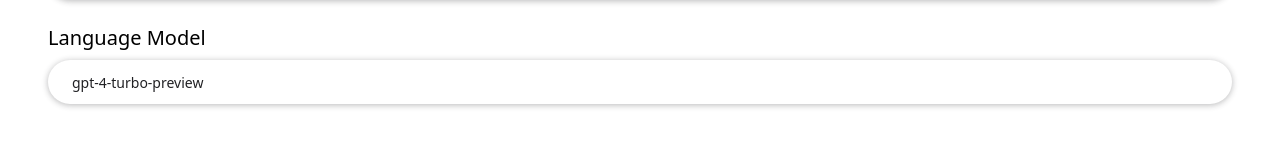
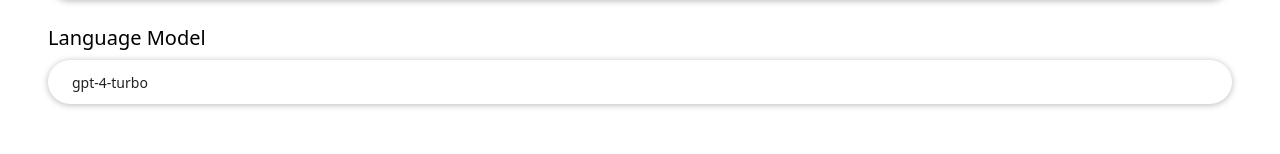
Before and after one commit to jbilcke/latent-browser, a Next.js app: page /settings in a window 1280 px wide. Shown: the part 484-638 px from the top of the page. Built offline with nearby package versions, Linux system fonts and the light colour scheme; what tailwind-safelist-generator would draw is missing.

Commit message:
gpt-4-turbo is not in preview anymore

```diff
--- a/src/app/search/page.tsx
+++ b/src/app/search/page.tsx
@@ -228,7 +228,7 @@
         elapsedTimeMs={elapsedTimeMs}
         estimatedTimeSec={estimatedTimeSec}
         isLoading={isLoading}
-        model={settings.openAIModel || 'gpt-4-turbo-preview' }
+        model={settings.openAIModel || 'gpt-4-turbo' }
         provider="OpenAI"
         stage={`JSON ${pass}/${maxNbPasses}`}
       />
--- a/src/app/settings/page.tsx
+++ b/src/app/settings/page.tsx
@@ -107,9 +107,9 @@
   openAIModel: {
     label: 'Language Model',
     description: '',
-    placeholder: 'Enter the model (default: gpt-4-turbo-preview)',
+    placeholder: 'Enter the model (default: gpt-4-turbo)',
     type: 'text',
-    defaultValue: 'gpt-4-turbo-preview',
+    defaultValue: 'gpt-4-turbo',
   },
   /*
   customPrompts: {
--- a/src/hooks/useSettings.ts
+++ b/src/hooks/useSettings.ts
@@ -10,7 +10,7 @@
     huggingFaceKey: '',
     huggingFaceModel: 'mistralai/Mixtral-8x7B-Instruct-v0.1',
     openAIKey: '',
-    openAIModel: 'gpt-4-turbo-preview',
+    openAIModel: 'gpt-4-turbo',
     customTasksPrompt: '',
     customHtmlPrompt: '',
     customScriptPrompt: '',
--- a/src/providers/openai/complete.ts
+++ b/src/providers/openai/complete.ts
@@ -15,7 +15,7 @@
   }: CompleteFnParams): Promise<string> {
 
   // don't do this if you deploy the latent browser on a server!!!
-  persisted.model = model || 'gpt-4-turbo-preview'
+  persisted.model = model || 'gpt-4-turbo'
 
   const openai = await getOpenAI(apiKey)
 
```
